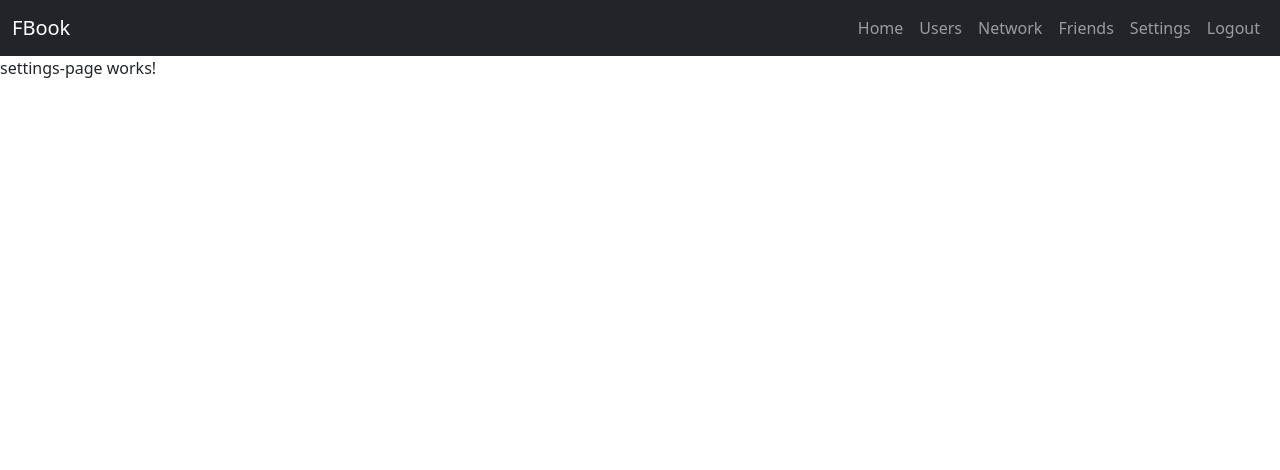
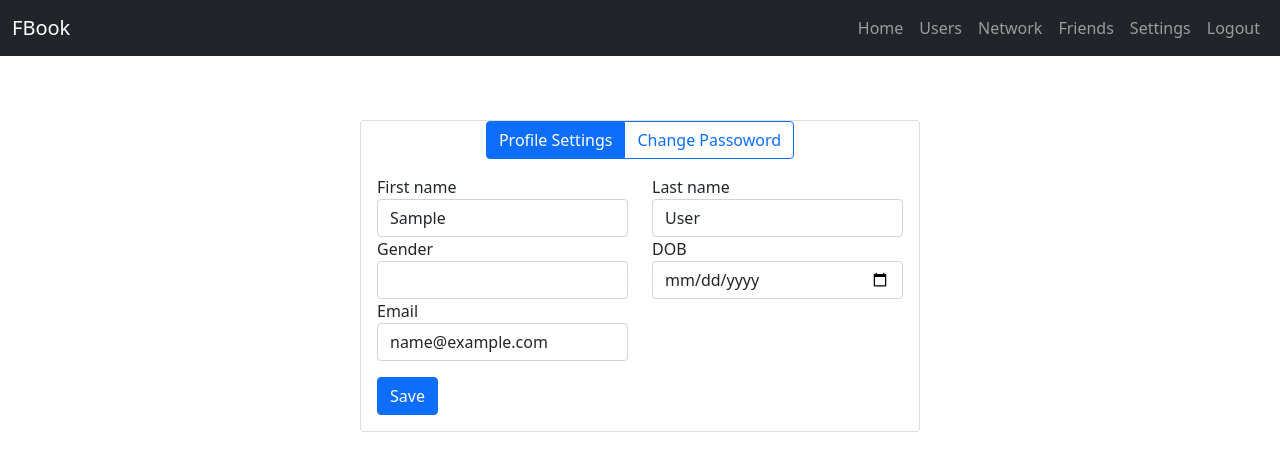
Before and after one commit to 0xdeee/edrk-ng-prj-fbook, an Angular app: page /settings in a window 1280 px wide. Shown: the top 470 px of the page. Built offline with nearby package versions, Linux system fonts and the light colour scheme; sample sign-in values are in the browser's storage.

Commit message:
implemented profile update page

```diff
--- a/src/app/components/forgot-password/forgot-password.component.ts
+++ b/src/app/components/forgot-password/forgot-password.component.ts
@@ -48,7 +48,12 @@ export class ForgotPasswordComponent implements OnInit {
     return this.passwordResetNewPasswordObj.controls;
   }
 
-  ngOnInit(): void {}
+  ngOnInit(): void {
+    this.apiService.currentUser.subscribe((response) => {
+      this.isValidated = response ? true : false;
+      this.fetchedUser = response;
+    });
+  }
 
   onSubmitValidate(): void {
     this.alertService.clear();
@@ -76,6 +81,7 @@ export class ForgotPasswordComponent implements OnInit {
             this.passwordResetValidateObj.value.dob
         ) {
           this.fetchedUser = response[0];
+          console.log(this.fetchedUser);
           this.isValidated = true;
           this.isSubmitted = false;
           this.loading = false;
@@ -103,7 +109,7 @@ export class ForgotPasswordComponent implements OnInit {
       password: this.passwordResetNewPasswordObj.value.password,
     };
     this.apiService
-      .updateUserDetails(this.fetchedUser.id, passwordResetRequest)
+      .updateUserDetails(this.fetchedUser._id, passwordResetRequest)
       .pipe(first())
       .subscribe(
         (response) => {
@@ -113,6 +119,9 @@ export class ForgotPasswordComponent implements OnInit {
             'you have successfully reset the password',
             true
           );
+          if (this.apiService.currentUserValue) {
+            this.apiService.logout();
+          }
           this.router.navigate(['/login']);
         },
         (error) => {
--- a/src/app/components/settings-page/settings-page.component.html
+++ b/src/app/components/settings-page/settings-page.component.html
@@ -1 +1,72 @@
-<p>settings-page works!</p>
+<section class="container mt-5">
+  <div class="d-flex justify-content-center">
+    <div class="card m-3" style="width: 35rem;">
+      <div class="row mx-auto">
+        <div class="btn-group" role="group" aria-label="Basic outlined example">
+          <button type="button" class="btn btn-outline-primary active">Profile Settings</button>
+          <button type="button" class="btn btn-outline-primary" (click)="goToPasswordReset()">Change
+            Passoword </button>
+        </div>
+      </div>
+      <div class="card-body">
+        <form name="form" [formGroup]="updateProfileObj" (ngSubmit)="onSubmit()">
+          <div class="row">
+            <div class="form-group col-6">
+              <label>First name</label>
+              <input type="text" name="firstName" class="form-control" formControlName="firstName"
+                [ngClass]="{ 'is-invalid': isSubmitted && f.firstName.errors}">
+              <div *ngIf="isSubmitted && f.firstName.errors" class="invalid-feedback">
+                <div *ngIf="f.firstName.errors.required">first name is required</div>
+              </div>
+            </div>
+            <div class="form-group col-6">
+              <label>Last name</label>
+              <input type="text" name="lastName" class="form-control" formControlName="lastName"
+                [ngClass]="{ 'is-invalid': isSubmitted && f.lastName.errors}">
+              <div *ngIf="isSubmitted && f.lastName.error" class="invalid-feedback">
+                <div *ngIf="f.lastName.errors.required">last name is required</div>
+              </div>
+            </div>
+          </div>
+          <div class="row">
+            <div class="form-group col">
+              <label>Gender</label>
+              <input type="text" name="gender" class="form-control" formControlName="gender"
+                [ngClass]="{ 'is-invalid': isSubmitted && f.gender.errors}">
+              <div *ngIf="isSubmitted && f.gender.errors" class="invalid-feedback">
+                <div *ngIf="f.gender.errors.required">gender is required</div>
+              </div>
+            </div>
+            <div class="form-group col-6">
+              <label>DOB</label>
+              <input type="date" name="dob" class="form-control" formControlName="dob"
+                [ngClass]="{ 'is-invalid': isSubmitted && f.dob.errors}">
+              <div *ngIf="isSubmitted && f.dob.errors" class="invalid-feedback">
+                <div *ngIf="f.dob.errors.required">DOB is required</div>
+              </div>
+            </div>
+          </div>
+          <div class="row">
+            <div class="form-group col-6">
+              <label>Email</label>
+              <input type="email" name="email" class="form-control" formControlName="email"
+                [ngClass]="{ 'is-invalid': isSubmitted && f.email.errors}">
+              <div *ngIf="isSubmitted && f.email.errors" class="invalid-feedback">
+                <div *ngIf="f.email.errors.required">email is required</div>
+                <div *ngIf="f.email.errors.email">email is not valid</div>
+              </div>
+            </div>
+          </div>
+          <div class="d-flex justify-content-between mt-3">
+            <div>
+              <button [disabled]="loading" class="btn btn-primary">
+                <span *ngIf="loading" class="spinner-border spinner-border-sm mr-1"></span>
+                <span *ngIf="!loading">Save</span>
+              </button>
+            </div>
+          </div>
+        </form>
+      </div>
+    </div>
+  </div>
+</section>
--- a/src/app/components/settings-page/settings-page.component.ts
+++ b/src/app/components/settings-page/settings-page.component.ts
@@ -1,15 +1,92 @@
+import { formatDate } from '@angular/common';
 import { Component, OnInit } from '@angular/core';
+import {
+  FormBuilder,
+  FormControl,
+  FormGroup,
+  Validators,
+} from '@angular/forms';
+import { Router } from '@angular/router';
+import { first } from 'rxjs/operators';
+import { LoginResponse } from 'src/app/models/login-response/login-response.module';
+import { AlertService } from 'src/app/services/alert.service';
+import { ApiService } from 'src/app/services/api.service';
 
 @Component({
   selector: 'app-settings-page',
   templateUrl: './settings-page.component.html',
-  styleUrls: ['./settings-page.component.css']
+  styleUrls: ['./settings-page.component.css'],
 })
 export class SettingsPageComponent implements OnInit {
-
-  constructor() { }
-
-  ngOnInit(): void {
+  updateProfileObj: FormGroup;
+  isSubmitted = false;
+  loading = false;
+  isPasswordChange = false;
+  currentUser: LoginResponse;
+  constructor(
+    private formBuilder: FormBuilder,
+    private apiService: ApiService,
+    private router: Router,
+    private alertService: AlertService
+  ) {
+    this.apiService.currentUser.subscribe((response) => {
+      this.currentUser = response;
+      this.updateProfileObj = this.formBuilder.group({
+        firstName: [this.u.firstName, Validators.required],
+        lastName: [this.u.lastName, Validators.required],
+        email: [this.u.email, [Validators.required, Validators.email]],
+        dob: [new Date(this.u.dob), Validators.required],
+        gender: [this.u.gender, Validators.required],
+      });
+    });
   }
 
+  get f(): any {
+    return this.updateProfileObj.controls;
+  }
+  get u(): any {
+    return this.currentUser
+      ? this.currentUser
+      : { firstName: '', lastName: '', email: '', dob: '', gender: '' };
+  }
+  ngOnInit(): void {}
+
+  onSubmit(): void {
+    this.isSubmitted = true;
+    const formData = this.updateProfileObj.value;
+    console.log(formData);
+    if (!this.updateProfileObj.valid && this.updateProfileObj.invalid) {
+      this.alertService.error('form data is invalid/empty', false);
+      return;
+    }
+    const updatedProfile = {};
+    for (const key in formData) {
+      if (key === 'dob') {
+        if (
+          new Date(formData.dob).getTime() !== new Date(this.u.dob).getTime()
+        ) {
+          updatedProfile[key] = formData[key];
+        }
+      } else if (formData[key].toString() !== this.u[key].toString()) {
+        updatedProfile[key] = formData[key];
+      }
+    }
+    console.log(updatedProfile);
+    this.apiService
+      .updateUserDetails(this.u._id, updatedProfile)
+      .pipe(first())
+      .subscribe(
+        () => {
+          this.alertService.clear();
+          this.alertService.success('details updated successfully');
+        },
+        () => {
+          this.alertService.clear();
+          this.alertService.error('error occurred while updating user profile');
+        }
+      );
+  }
+  goToPasswordReset(): void {
+    this.router.navigate(['/passwordreset']);
+  }
 }
```
